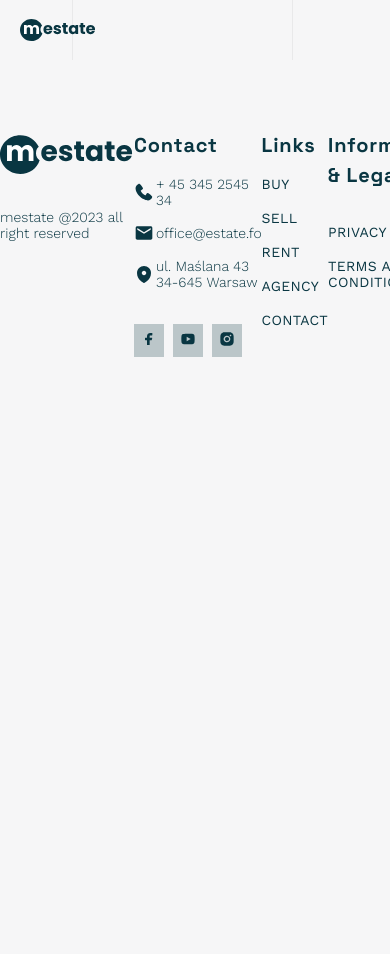
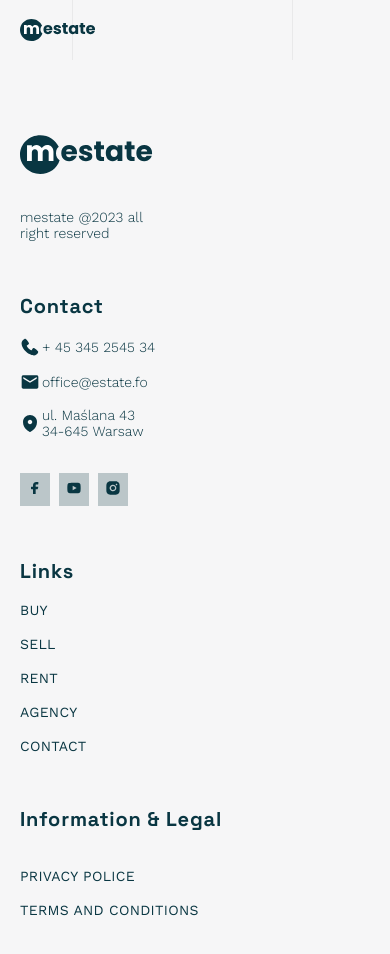
Before and after one commit to OlaHeklaDesign/meastate, a React (Create React App) app: page /meastate/offert/1 in a window 390 px wide. Shown: the top 954 px of the page. Before the commit the page ends 844 px from the top, so only its background shows below. Built offline with nearby package versions, Linux system fonts and the light colour scheme.

Commit message:
Footer component responsivness

```diff
--- a/src/Components/Footer/Footer.css
+++ b/src/Components/Footer/Footer.css
@@ -75,3 +75,50 @@ footer h3 {
   flex-direction: column;
   gap: 18px;
 }
+
+@media only screen and (max-width: 1332px)  {
+  footer {
+    padding: 70px 20px;
+  }
+}
+
+@media only screen and (max-width: 1035px)  {
+  footer {
+    display: grid;
+    grid-template-columns: 1fr 1fr 0.7fr 1fr 0.5fr;
+  }
+  .footer-logo-copy-container p {
+    max-width: 150px;
+  }
+}
+
+@media only screen and (max-width: 827px)  {
+  footer {
+    display: grid;
+    grid-template-columns: 1fr 1fr 0.5fr;
+    row-gap: 30px;
+    position: relative;
+  }
+  .footer-logo {
+    transform: rotate(90deg);
+    position: absolute;
+    left: 400px;
+    bottom: -40px;
+  }
+}
+
+@media only screen and (max-width: 633px)  {
+  footer {
+    grid-template-columns: 1fr 1fr;
+    row-gap: 50px;
+  }
+  .footer-logo {
+    display: none;
+  }
+}
+
+@media only screen and (max-width: 435px)  {
+  footer {
+    grid-template-columns: 1fr;
+  }
+}
--- a/src/Components/Footer/Footer.jsx
+++ b/src/Components/Footer/Footer.jsx
@@ -70,7 +70,7 @@ const Footer = () => {
       <a href="">privacy police</a>
       <a href="">terms and conditions</a>
     </div>
-    <img src={white_logo} alt="logo"/>
+    <img className='footer-logo' src={white_logo} alt="logo"/>
   </footer>
   )
 }
```
